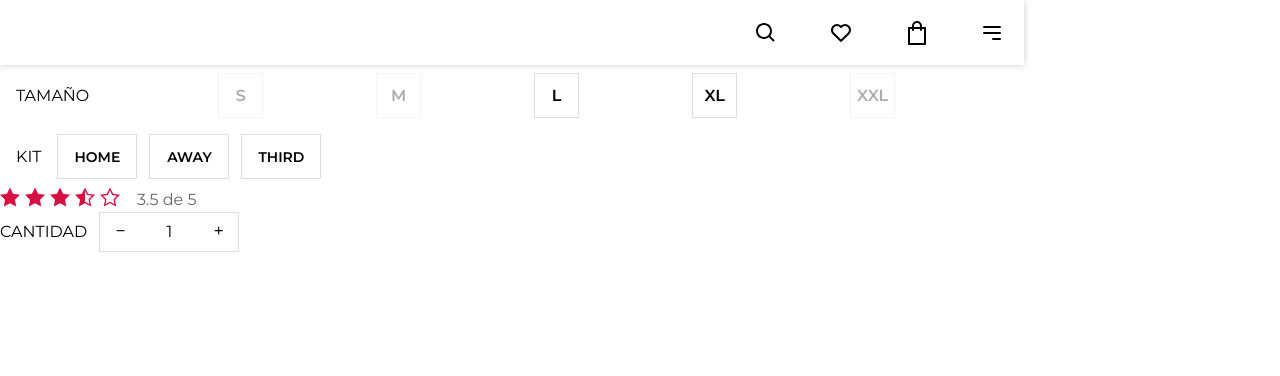
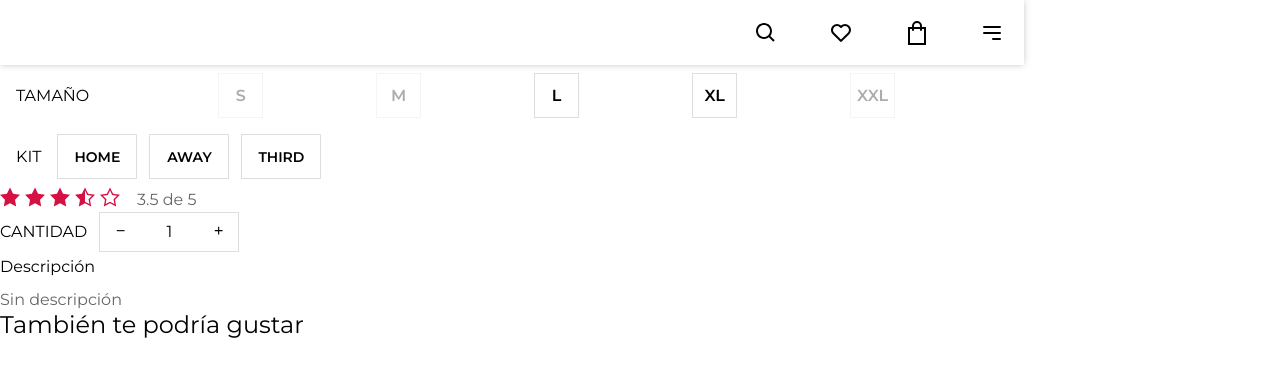
Before and after one commit to hespinoza01/Frontend-omnipro, a React (Create React App) app: page / in a window 1280 px wide. Shown: the top 376 px of the page. Built offline with nearby package versions, Linux system fonts and the light colour scheme; some icons are missing.

Commit message:
:sparkles: - Added component to render product description; :sparkles: - Build container to show products seggestions; :construction: - Init build home view

```diff
--- a/src/components/index.js
+++ b/src/components/index.js
@@ -11,6 +11,9 @@ import SizeSelector from './size-selector.component'
 import KitSelector from './kit-selector.component'
 import QuantitySelector from './quantity-selector.component'
 import Rating from './rating.component'
+import ProductDescription from './product-description.component'
+import ProductCard from './product-card.component'
+import SuggestionProducts from './suggestion-products.component'
 
 export {
     AppLoader,
@@ -26,4 +29,7 @@ export {
     KitSelector,
     QuantitySelector,
     Rating,
+    ProductDescription,
+    ProductCard,
+    SuggestionProducts,
 }
--- /dev/null
+++ b/src/components/product-card.component.js
@@ -0,0 +1,13 @@
+/**
+ * @param {String} name - product name
+ * @param {String} price - product price
+ */
+export default function ProductCard({ name = 'producto 1', price = '$130' }) {
+    return (
+        <div className='ProductCard'>
+            <div className='ProductCard-picture'></div>
+            <p className='ProductCard-title'>{name}</p>
+            <p className='ProductCard-price'>{price}</p>
+        </div>
+    )
+}
--- /dev/null
+++ b/src/components/product-description.component.js
@@ -0,0 +1,34 @@
+import { useMemo } from 'react'
+
+// import utils
+import { randomKey } from 'utils'
+
+/**
+ * @param {String} value - product description
+ */
+export default function ProductDescription({ value = 'sin descripción' }) {
+    // generate a random id for input
+    const inputId = useMemo(() => randomKey(), [])
+
+    return (
+        <div className='ProductDescription'>
+            <span className='ProductDescription-label'>descripción</span>
+
+            <input id={inputId} type='checkbox' className='input-checkbox' />
+
+            <p className='ProductDescription-content'>{value}</p>
+
+            {value.length > 100 && (
+                <>
+                    <label htmlFor={inputId} className='show-more'>
+                        leer más
+                    </label>
+
+                    <label htmlFor={inputId} className='show-minus'>
+                        leer menos
+                    </label>
+                </>
+            )}
+        </div>
+    )
+}
--- /dev/null
+++ b/src/components/suggestion-products.component.js
@@ -0,0 +1,22 @@
+// import components
+import { ProductCard } from 'components'
+
+// inmport utils
+import { randomKey } from 'utils'
+
+/**
+ * @param {Array<Object>} products - product list to suggestion
+ */
+export default function SuggestionProducts({ products = [] }) {
+    return (
+        <section className='SuggestionProducts'>
+            <p className='SuggestionProducts-title'>también te podría gustar</p>
+
+            <div className='SuggestionProducts-list'>
+                {products.map(({ name = 'product name', price = '$130' }) => (
+                    <ProductCard key={randomKey()} name={name} price={price} />
+                ))}
+            </div>
+        </section>
+    )
+}
--- /dev/null
+++ b/src/styles/components/product-card.scss
@@ -0,0 +1,34 @@
+.ProductCard {
+    @include monserrat;
+    @include flex-vertical;
+    font-size: 16px;
+    line-height: 20px;
+
+    .ProductCard-picture {
+        background-color: #ECEFF1;
+        border: none;
+        display: block;
+        height: 168px;
+        width: 150px;
+        margin-bottom: 8px;
+    }
+
+    .ProductCard-title {
+        color: $black;
+        text-transform: capitalize;
+        overflow: hidden;
+        text-overflow: ellipsis;
+        white-space: nowrap;
+        max-width: 150px;
+    }
+
+    .ProductCard-price {
+        color: #9D9D9D;
+    }
+
+    .ProductCard-title, .ProductCard-price {
+        font-weight: 700;
+        margin-bottom: 4px;
+        padding: 0 16px;
+    }
+}
--- /dev/null
+++ b/src/styles/components/product-description.scss
@@ -0,0 +1,52 @@
+.ProductDescription {
+    @include monserrat;
+    font-size: 16px;
+
+    .ProductDescription-label {
+        display: block;
+        line-height: 30px;
+        margin-bottom: 8px;
+        text-transform: capitalize;
+    }
+
+    .ProductDescription-content {
+        display: -webkit-box;
+        color: #666;
+        line-height: 20px;
+
+        &::first-letter {
+            text-transform: uppercase;
+        }
+    }
+
+    .input-checkbox {
+        display: none;
+
+        &:not(:checked) + .ProductDescription-content {
+            -webkit-line-clamp: 2;
+            -webkit-box-orient: vertical;
+            overflow: hidden;
+            text-overflow: ellipsis;
+            word-break: break-word;
+        }
+
+        &:checked ~ .show-more {
+            display: none;
+        }
+
+        &:not(:checked) ~ .show-minus {
+            display: none;
+        }
+    }
+
+    .show-more, .show-minus {
+        display: block;
+        color: $black;
+        font-size: 12px;
+        font-weight: 700;
+        letter-spacing: 2px;
+        line-height: 20px;
+        margin-top: 15px;
+        text-transform: uppercase;
+    }
+}
--- /dev/null
+++ b/src/styles/components/suggestion-products.scss
@@ -0,0 +1,30 @@
+.SuggestionProducts {
+    @include flex-vertical;
+
+    .SuggestionProducts-title {
+        @include monserrat;
+        font-size: 24px;
+        margin-bottom: 16px;
+
+        &::first-letter {
+            text-transform: uppercase;
+        }
+    }
+
+    .SuggestionProducts-list {
+        @include flex-horizontal;
+        flex-wrap: nowrap;
+        flex-grow: 0;
+        overflow-y: auto;
+        padding-bottom: 8px;
+        width: 100%;
+
+        .ProductCard {
+            margin-right: 8px;
+
+            &:last-child {
+                margin-right: 0;
+            }
+        }
+    }
+}
--- a/src/styles/index.scss
+++ b/src/styles/index.scss
@@ -16,6 +16,9 @@
 @import 'components/kit-selector.scss';
 @import 'components/quantity-selector.scss';
 @import 'components/rating.scss';
+@import 'components/product-description.scss';
+@import 'components/product-card.scss';
+@import 'components/suggestion-products.scss';
 
 // Import views
 @import 'views/login.scss';
--- a/src/views/home.view.js
+++ b/src/views/home.view.js
@@ -5,6 +5,8 @@ import {
     Rating,
     KitSelector,
     QuantitySelector,
+    ProductDescription,
+    SuggestionProducts,
 } from 'components'
 
 export default function Home() {
@@ -15,6 +17,8 @@ export default function Home() {
             <KitSelector />
             <Rating />
             <QuantitySelector />
+            <ProductDescription />
+            <SuggestionProducts />
         </main>
     )
 }
```
